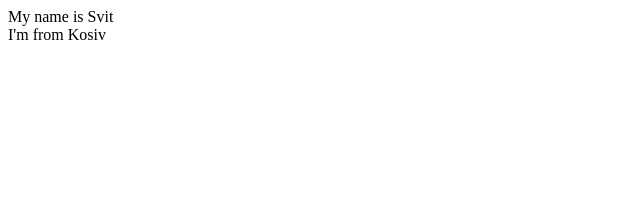
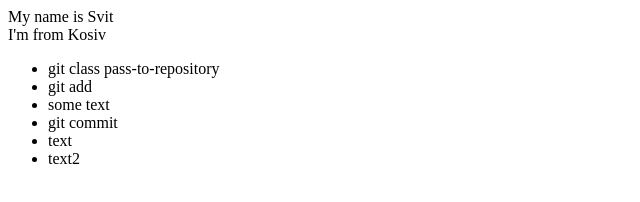
Before and after one commit to Sidlanaa/gitLesson, a plain HTML site: page index.html in a window 1280 px wide. Shown: the whole page, without its empty margins (0-640 px from the left). Drawn offline with Linux system fonts and the light colour scheme.

Commit message:
added index.html

```diff
--- a/index.html
+++ b/index.html
@@ -1,2 +1,13 @@
 <div>My name is Svit</div>
 <div>I'm from Kosiv</div>
+
+<div>
+    <ul>
+        <li>git class pass-to-repository</li>
+        <li>git add</li>
+        <li>some text</li>
+        <li>git commit</li>
+        <li>text</li>
+        <li>text2 </li>
+    </ul>
+</div>
```
